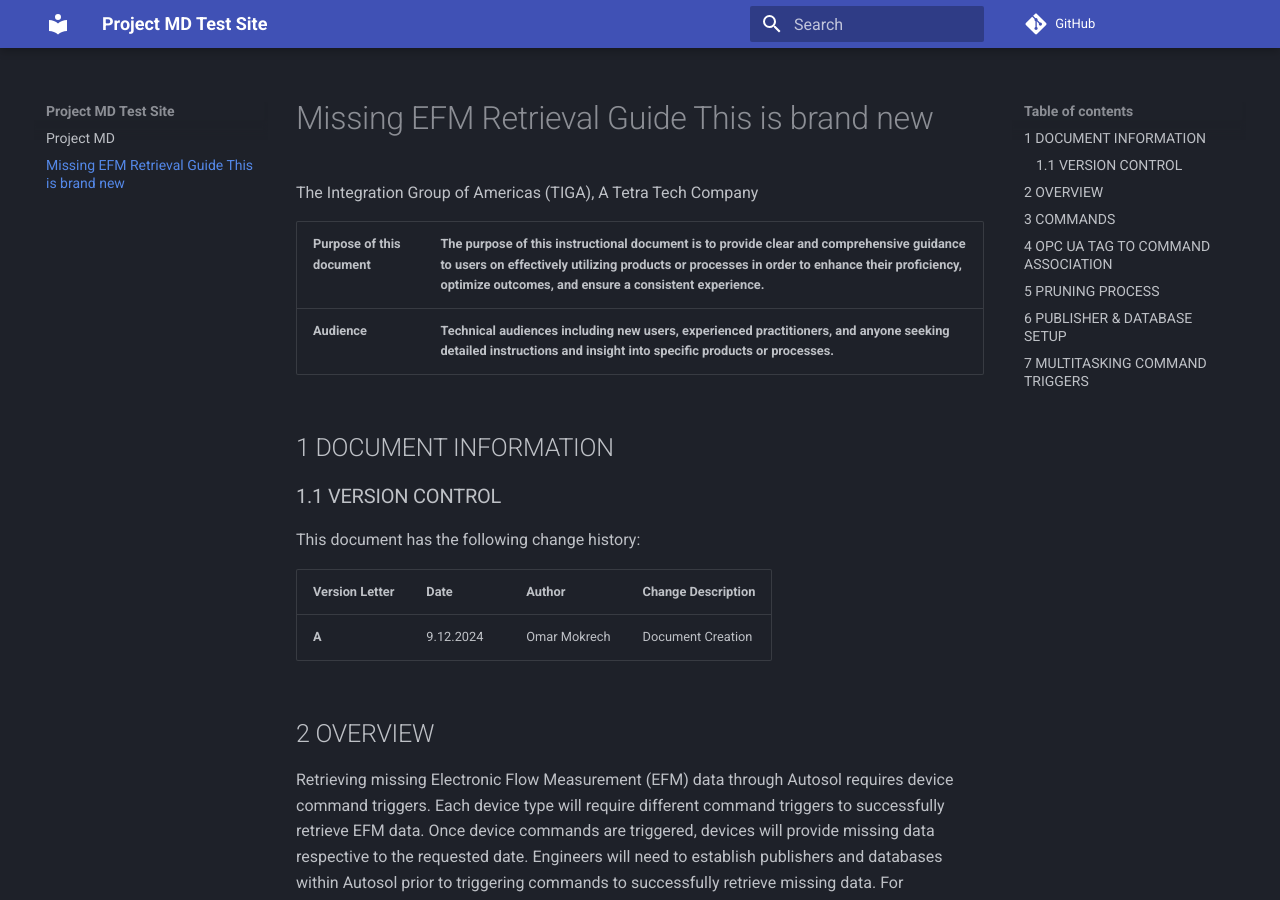
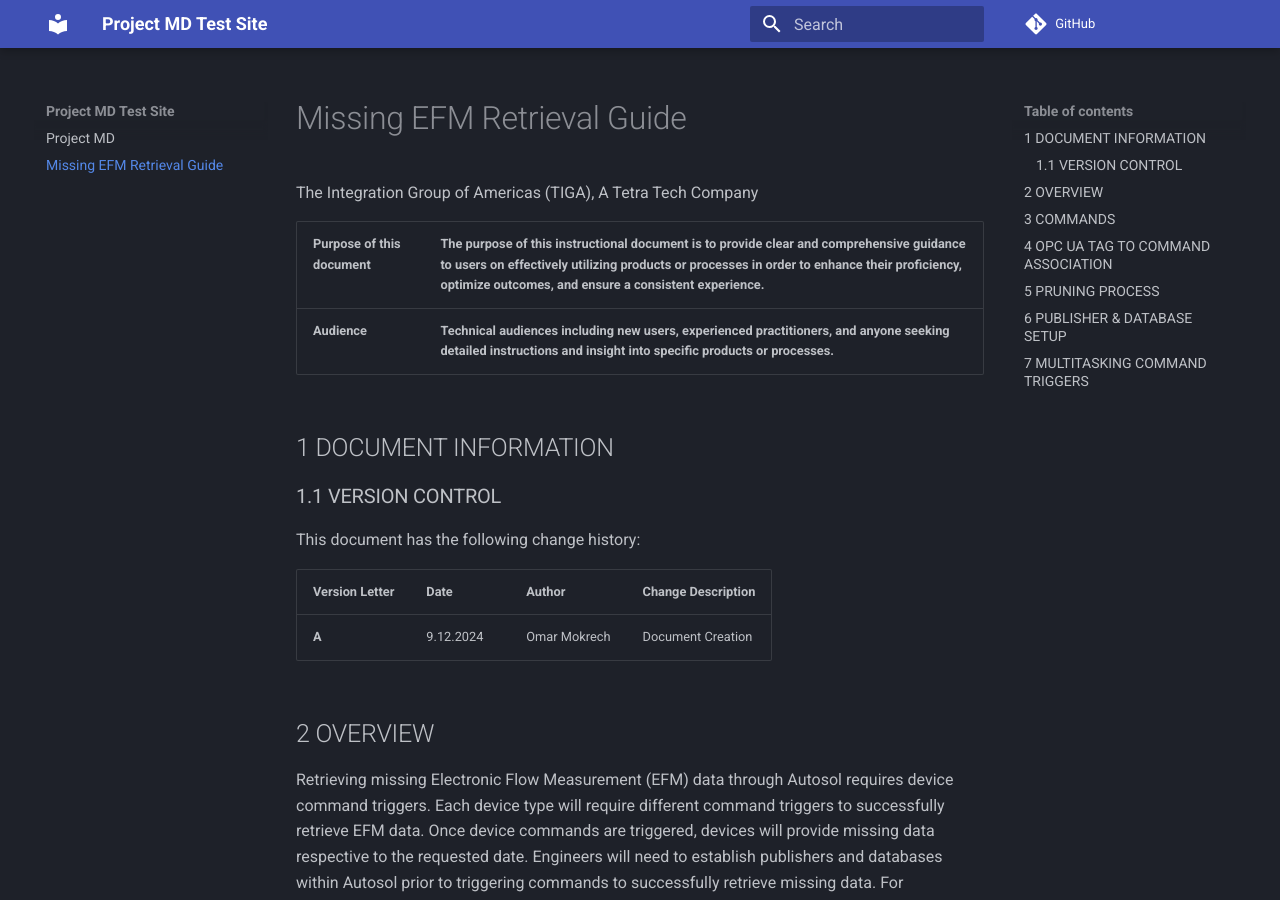
Before and after one commit to Mokrecho1/MkDocs_Test, an MkDocs documentation site: the page built from docs/112, TIGA, Missing EFM Retrieval Guide.md, in a window 1280 px wide and 900 px high. Built offline with MkDocs 1.6.1 and Material for MkDocs 9.7.7, drawn with Linux system fonts in a browser that asks for light colours; comment, search, counter and statistics services are not loaded.

Commit message:
Update 112, TIGA, Missing EFM Retrieval Guide.md

```diff
--- a/docs/112, TIGA, Missing EFM Retrieval Guide.md
+++ b/docs/112, TIGA, Missing EFM Retrieval Guide.md
@@ -1,4 +1,4 @@
-# Missing EFM Retrieval Guide This is brand new
+# Missing EFM Retrieval Guide
 
 The Integration Group of Americas (TIGA), A Tetra Tech Company
 
```
